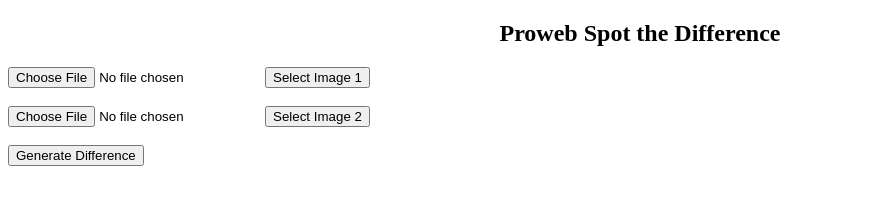
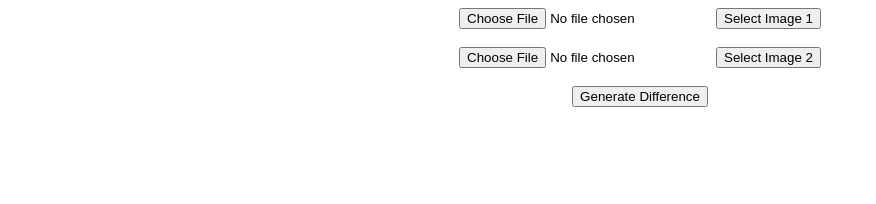
Before and after one commit to MohamedElaaroussi/detect_image_js, a plain HTML site: page index.html in a window 1280 px wide. Shown: the whole page, without its empty margins (0-876 px from the left). Drawn offline with nearby package versions, Linux system fonts and the light colour scheme; a web font is replaced by a local one.

Commit message:
second commit

```diff
--- a/index.html
+++ b/index.html
@@ -15,10 +15,7 @@
   </head>
   <body>
     <center>
-      <h2>Proweb Spot the Difference</h2>
-    </center>
-
-    <input type="file" id="fileInput1"  accept="image/*" />
+      <input type="file" id="fileInput1" accept="image/*" />
       <button onclick="selectImage(1)">Select Image 1</button><br /><br />
 
       <input type="file" id="fileInput2" accept="image/*" />
@@ -27,7 +24,7 @@
       <button onclick="generateDifference()">Generate Difference</button>
 
       <div id="differenceImageContainer"></div>
-
+    </center>
     <script type="text/javascript">
       var image1 = null;
       var image2 = null;
@@ -81,3 +78,109 @@
     </script>
   </body>
 </html>
+
+<!--
+
+
+
+
+<!DOCTYPE html>
+<html>
+  <head>
+    <title>Saizeriya Spot the Difference</title>
+    <script src="https://ajax.googleapis.com/ajax/libs/jquery/3.5.1/jquery.min.js"></script>
+    <script src="http://www.skulpt.org/static/skulpt.min.js" type="text/javascript"></script>
+    <link rel="stylesheet" href="./style.css" />
+    <script src="http://www.skulpt.org/static/skulpt-stdlib.js" type="text/javascript"></script>
+  </head>
+  <body>
+
+
+    <input type="file" id="fileInput1"  accept="image/*" />
+    <button onclick="selectImage(1)">Select Image 1</button><br /><br />
+
+    <input type="file" id="fileInput2" accept="image/*" />
+    <button onclick="selectImage(2)">Select Image 2</button><br /><br />
+
+    <button onclick="generateDifference()">Generate Difference</button>
+
+    <div id="differenceImageContainer"></div>
+
+    <script type="text/javascript">
+      var image1 = null;
+      var image2 = null;
+
+      function selectImage(index) {
+        var input = document.getElementById("fileInput" + index);
+        input.click();
+        input.onchange = function () {
+          var file = input.files[0];
+          var reader = new FileReader();
+          reader.onload = function () {
+            if (index == 1) {
+              image1 = reader.result;
+            } else {
+              image2 = reader.result;
+            }
+          };
+          reader.readAsDataURL(file);
+        };
+      }
+
+      function generateDifference() {
+        if (image1 === null || image2 === null) {
+          alert("Please select both images.");
+          return;
+        }
+
+        var img1 = document.createElement("img");
+        img1.src = image1;
+        img1.onload = function () {
+          var img2 = document.createElement("img");
+          img2.src = image2;
+          img2.onload = function () {
+            var canvas = document.createElement("canvas");
+            canvas.width = img1.width;
+            canvas.height = img1.height;
+            var ctx = canvas.getContext("2d");
+            ctx.drawImage(img1, 0, 0);
+            ctx.globalCompositeOperation = "difference";
+            ctx.drawImage(img2, 0, 0);
+            var diffData = ctx.getImageData(0, 0, canvas.width, canvas.height).data;
+
+            var diffObjects = {};
+
+            for (var i = 0; i < diffData.length; i += 4) {
+              var r = diffData[i];
+              var g = diffData[i + 1];
+              var b = diffData[i + 2];
+              var a = diffData[i + 3];
+
+              if (r !== 0 || g !== 0 || b !== 0 || a !== 0) {
+                var x = (i / 4) % canvas.width;
+                var y = Math.floor(i / (4 * canvas.width));
+
+                diffObjects[`${x},${y}`] = { r, g, b, a };
+              }
+            }
+
+            var jsonString = JSON.stringify(diffObjects);
+            var blob = new Blob([jsonString], { type: "application/json" });
+            var url = URL.createObjectURL(blob);
+
+            var link = document.createElement("a");
+            link.href = url;
+            link.download = "difference.json";
+            document.body.appendChild(link);
+            link.click();
+            document.body.removeChild(link);
+            URL.revokeObjectURL(url);
+          };
+        };
+      }
+    </script>
+  </body>
+</html>
+
+
+ -->
```
Lines whose indentation alone changed are shown as unchanged.
